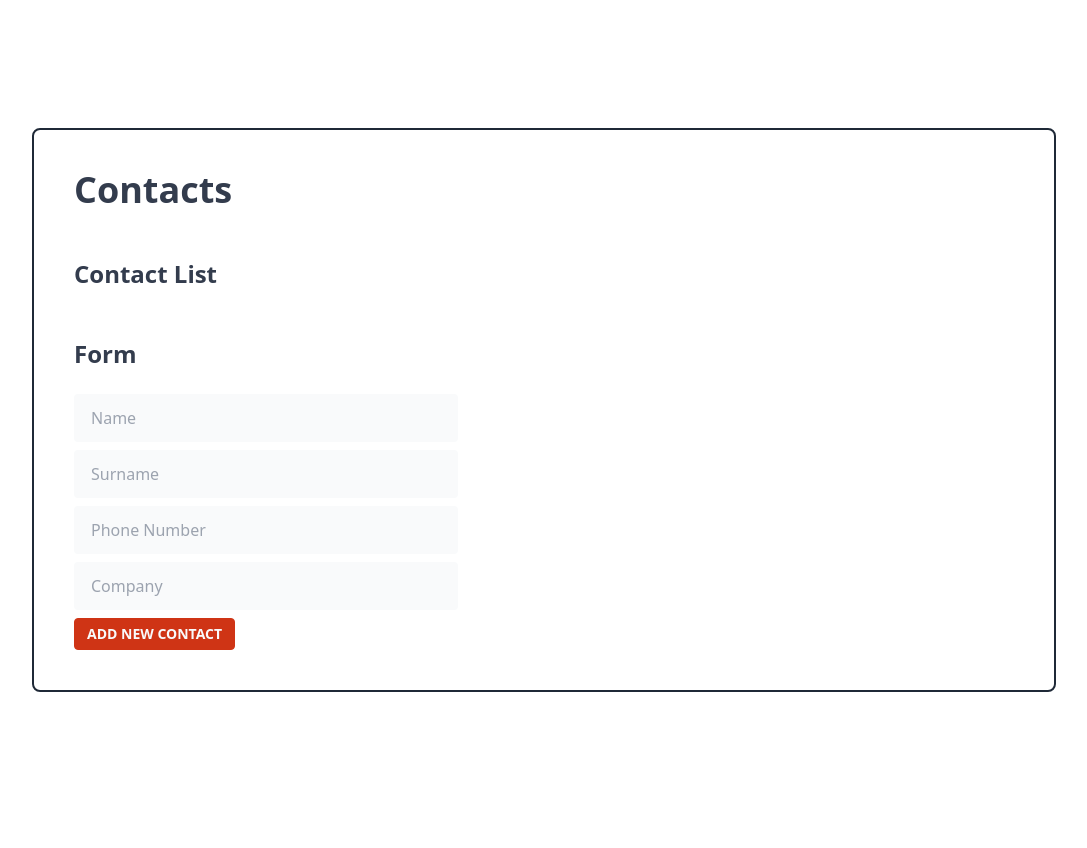
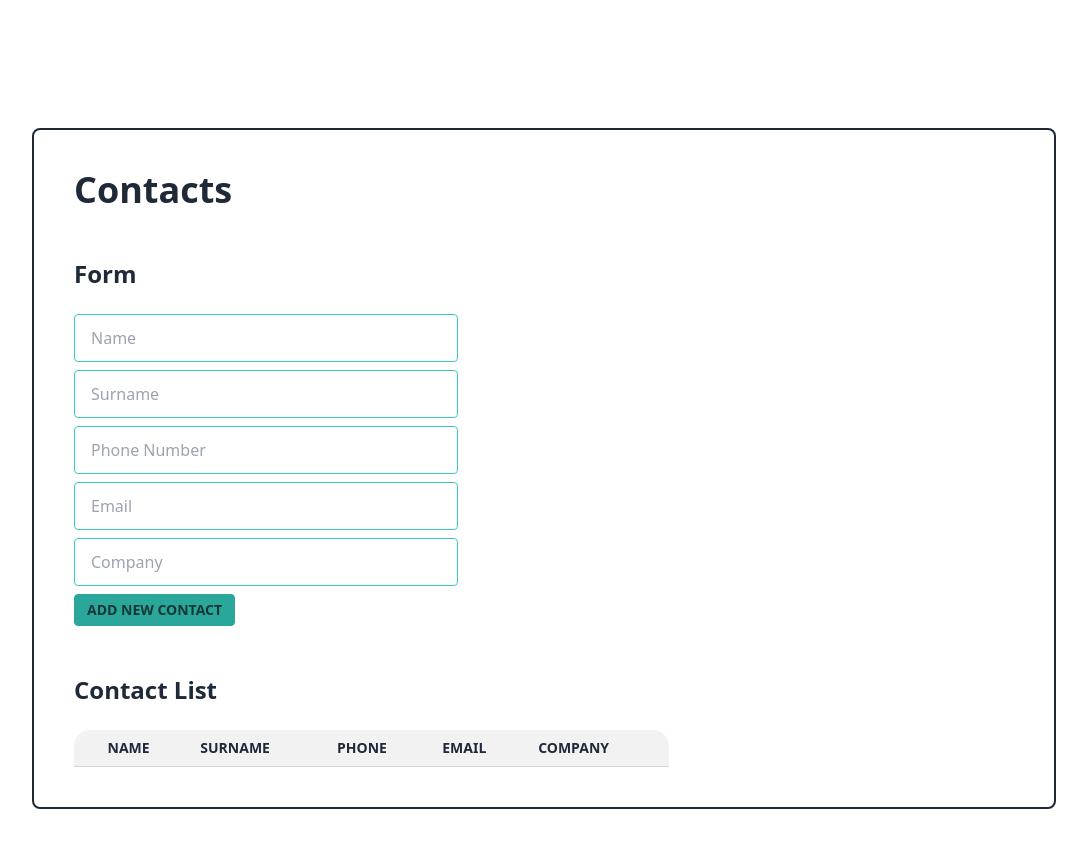
Before and after one commit to senaoz/Contacts-App, a React (Create React App) app: page / in a window 1280 px wide. Shown: the top 848 px of the page, without its empty margins (96-1183 px from the left). Before the commit the page ends 820 px from the top, so only its background shows below. Built offline with nearby package versions, Linux system fonts and the light colour scheme.

Commit message:
Contacts App v1

```diff
--- a/public/index.html
+++ b/public/index.html
@@ -13,7 +13,7 @@
     <link rel="manifest" href="%PUBLIC_URL%/manifest.json" />
     <title>Contacts App</title>
   </head>
-  <body data-theme="emerald">
+  <body>
     <div id="root"></div>
   </body>
 </html>
--- a/src/Components/Contacts/Form/index.js
+++ b/src/Components/Contacts/Form/index.js
@@ -1,23 +1,70 @@
-import {useState} from "react";
+import {useEffect, useState} from "react";
 
-export default function Form(){
-    const [form, setForm] = useState({name: "", surname: "", phone: "", company: ""});
+const initialFormValues = {name: "", surname: "", phone: "", email: "", company: ""};
+
+export default function Form( {addContact, contacts} ){
+
+    const [form, setForm] = useState(initialFormValues);
+
+    useEffect( () => {
+        console.log(contacts);
+        setForm(initialFormValues);
+    }, [ contacts ])
 
     const onChangeInput = (event) => {
         setForm({...form, [event.target.name]: event.target.value })
     }
 
-    const onSubmit = () => {
-      console.log(form)
+    const onSubmit = (event) => {
+        event.preventDefault();
+
+        if (form.name === '' || form.phone === '') {
+          return false;
+          /*
+          <div className="alert alert-warning shadow-lg">
+              <div>
+                  <svg xmlns="http://www.w3.org/2000/svg" className="stroke-current flex-shrink-0 h-6 w-6" fill="none"
+                       viewBox="0 0 24 24">
+                      <path stroke-linecap="round" stroke-linejoin="round" stroke-width="2"
+                            d="M12 9v2m0 4h.01m-6.938 4h13.856c1.54 0 2.502-1.667 1.732-3L13.732 4c-.77-1.333-2.694-1.333-3.464 0L3.34 16c-.77 1.333.192 3 1.732 3z"/>
+                  </svg>
+                  <span>Warning: Invalid email address!</span>
+              </div>
+          </div>
+          */ }
+
+        addContact([ ...contacts, form ]);
     }
 
     return(
         <form onSubmit={onSubmit}>
             <h2>Form</h2>
-            <input className="formInput" name="name" placeholder="Name" type="text" required/>
-            <input className="formInput" name="surname" placeholder="Surname" type="text"/>
-            <input className="formInput" name="phone" placeholder="Phone Number" type="number" required/>
-            <input className="formInput" name="company" placeholder="Company" type="text"/>
+            <input className="formInput"
+                   name="name"
+                   placeholder="Name"
+                   onChange={onChangeInput}
+                   value={form.name}
+                   type="text" required/>
+            <input className="formInput"
+                   name="surname"
+                   onChange={onChangeInput}
+                   value={form.surname}
+                   placeholder="Surname" type="text"/>
+            <input className="formInput"
+                   name="phone"
+                   onChange={onChangeInput}
+                   value={form.phone}
+                   placeholder="Phone Number" type="number" required/>
+            <input className="formInput"
+                   name="email"
+                   onChange={onChangeInput}
+                   value={form.email}
+                   placeholder="Email" type="email"/>
+            <input className="formInput"
+                   name="company"
+                   onChange={onChangeInput}
+                   value={form.company}
+                   placeholder="Company" type="text"/>
             <button className="btn btn-sm btn-active btn-accent" type="submit">Add New Contact</button>
         </form>
     );
--- a/src/Components/Contacts/List/index.js
+++ b/src/Components/Contacts/List/index.js
@@ -1,9 +1,34 @@
 
-export default function List(){
+export default function List( {contacts} ){
     return(
         <>
             <h2>Contact List</h2>
-
+            <table className="table table-compact w-full">
+                    <thead>
+                    <tr key='0'>
+                        <th></th>
+                        <th>Name</th>
+                        <th>Surname</th>
+                        <th>Phone</th>
+                        <th>Email</th>
+                        <th>Company</th>
+                    </tr>
+                    </thead>
+                    <tbody>
+                    {
+                        contacts.map((contact, index) => (
+                            <tr key={index+1}>
+                                <th>{index+1}</th>
+                                <td>{contact.name}</td>
+                                <td>{contact.surname}</td>
+                                <td>{contact.phone}</td>
+                                <td>{contact.email}</td>
+                                <td>{contact.company}</td>
+                            </tr>
+                        ))
+                    }
+                    </tbody>
+                </table>
         </>
     );
 }
--- a/src/Components/Contacts/index.js
+++ b/src/Components/Contacts/index.js
@@ -1,12 +1,15 @@
 import List from "./List/index";
 import Form from "./Form";
+import {useState} from "react";
 
 export default function Contacts(){
+    const [contacts, setContacts] = useState([]);
+
     return(
         <>
             <h1>Contacts</h1>
-            <List />
-            <Form />
+            <Form addContact={setContacts} contacts={contacts} />
+            <List contacts={contacts} />
         </>
     );
 }
--- a/src/index.css
+++ b/src/index.css
@@ -6,10 +6,14 @@
     @apply rounded;
 }
 
+.table {
+    @apply rounded;
+}
+
 .formInput {
-    @apply input rounded w-full max-w-sm block my-2 bg-accent-content;
+    @apply input rounded w-full max-w-sm block my-2 input-bordered input-accent;
 }
 
 body {
-    @apply rounded-lg m-32 p-10 border-2 border-gray-800;
+    @apply rounded-lg m-32 p-10 border-2 border-gray-800 dark:border-gray-500;
 }
--- a/tailwind.config.js
+++ b/tailwind.config.js
@@ -10,7 +10,7 @@ module.exports = {
     styled: true,
     base: true,
     utils: true,
-    themes: true,
+    themes: "light",
     logs: true,
     rtl: false,
     prefix: "",
```
